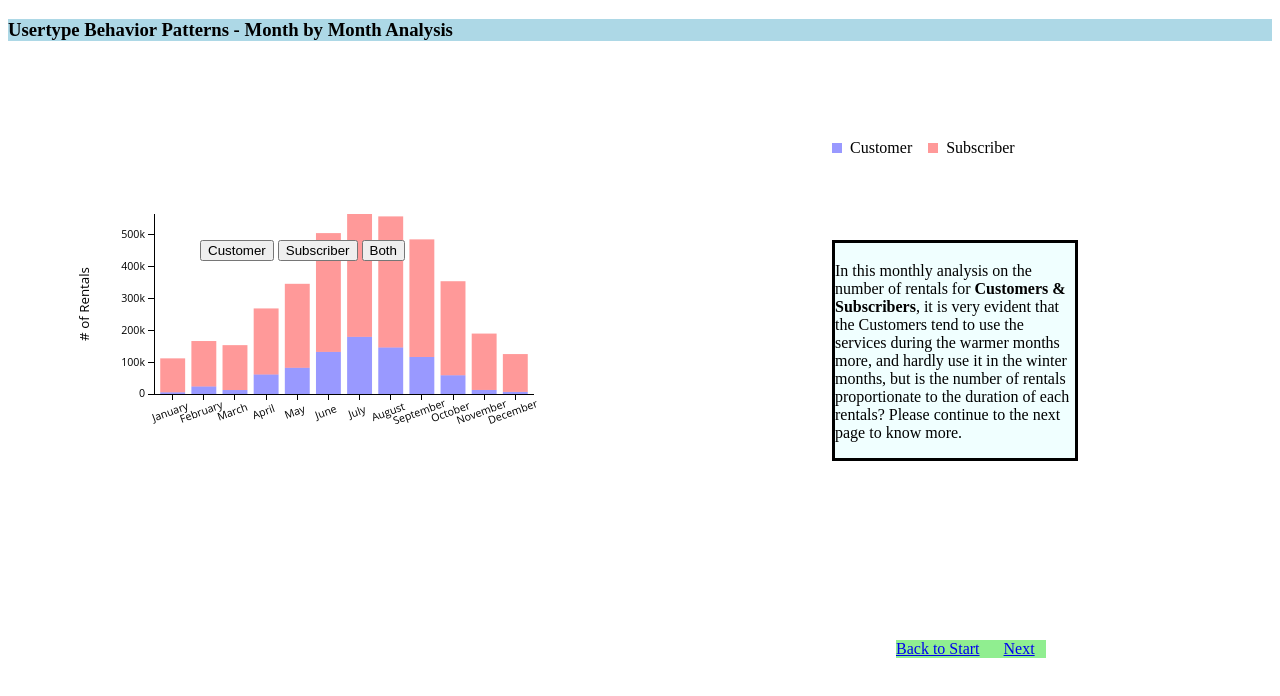
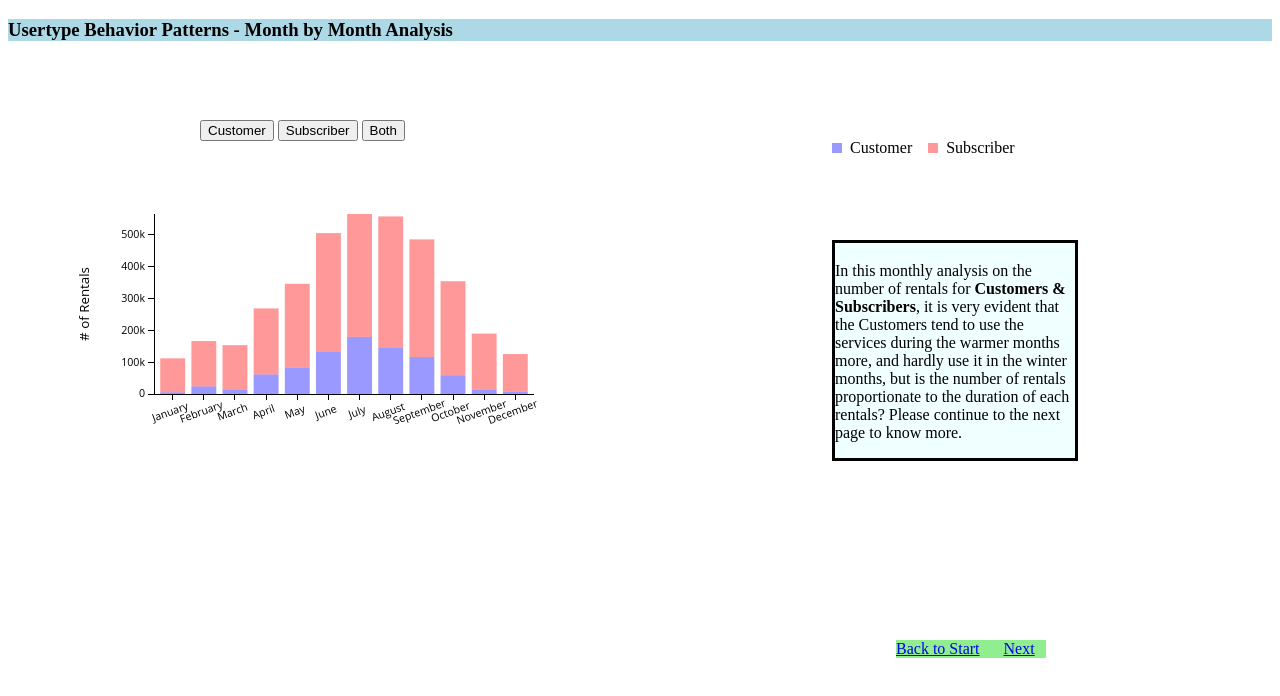
Before and after one commit to deepakn01/deepakn01.github.io, a plain HTML site: page stackbar.html in a window 1280 px wide. Drawn offline with nearby package versions, Linux system fonts and the light colour scheme.

Commit message:
moved the buttons a bit

```diff
--- a/stackbar.html
+++ b/stackbar.html
@@ -70,7 +70,7 @@
 		<svg width="600" height="120"></svg>
 	</div>
 
-	<div style="position: absolute; top: 30%; left: 200px; width: 240px">
+	<div style="position: absolute; top: 15%; left: 200px; width: 240px">
 	<button id="Customer" >Customer</button>
 	<button id="Subscriber">Subscriber</button>
 	<button id="Both">Both</button>
```
